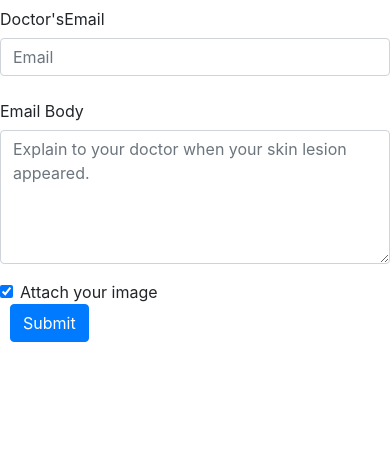
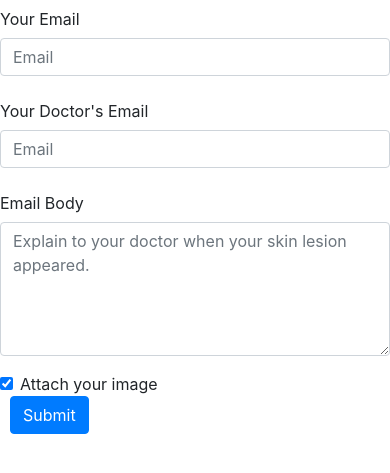
Before and after one commit to candaceng/MedHacks, a Python web app: template templates/doctor.html in a window 390 px wide. Shown: the top 473 px of the page. Run offline with Jinja, Linux system fonts and the light colour scheme; the template is opened without the code that fills it, so the values that code supplies are empty; some libraries are stand-ins or nearby versions.

Commit message:
your email input added

```diff
--- a/templates/doctor.html
+++ b/templates/doctor.html
@@ -20,7 +20,13 @@
   </script>
     <form>
         <div class="form-group row">
-          <label for="inputEmail3" class="col-sm-2 col-form-label">Doctor'sEmail</label>
+          <label for="inputEmail1" class="col-sm-2 col-form-label">Your Email</label>
+          <div class="col-sm-10">
+            <input type="email" class="form-control" id="inputEmail3" placeholder="Email">
+          </div>
+        </div>
+        <div class="form-group row">
+          <label for="inputEmail2" class="col-sm-2 col-form-label">Your Doctor's Email</label>
           <div class="col-sm-10">
             <input type="email" class="form-control" id="inputEmail3" placeholder="Email">
           </div>
```
